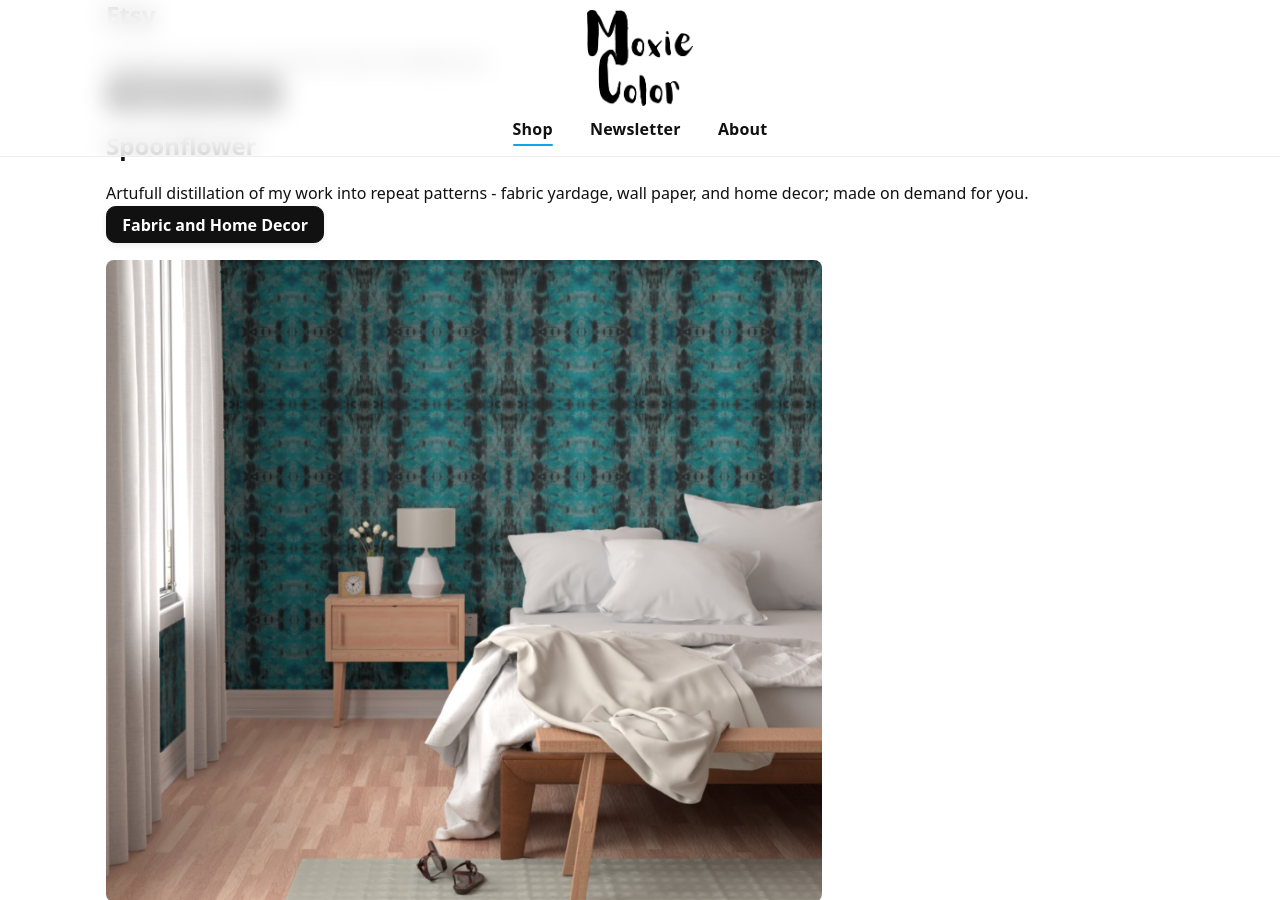
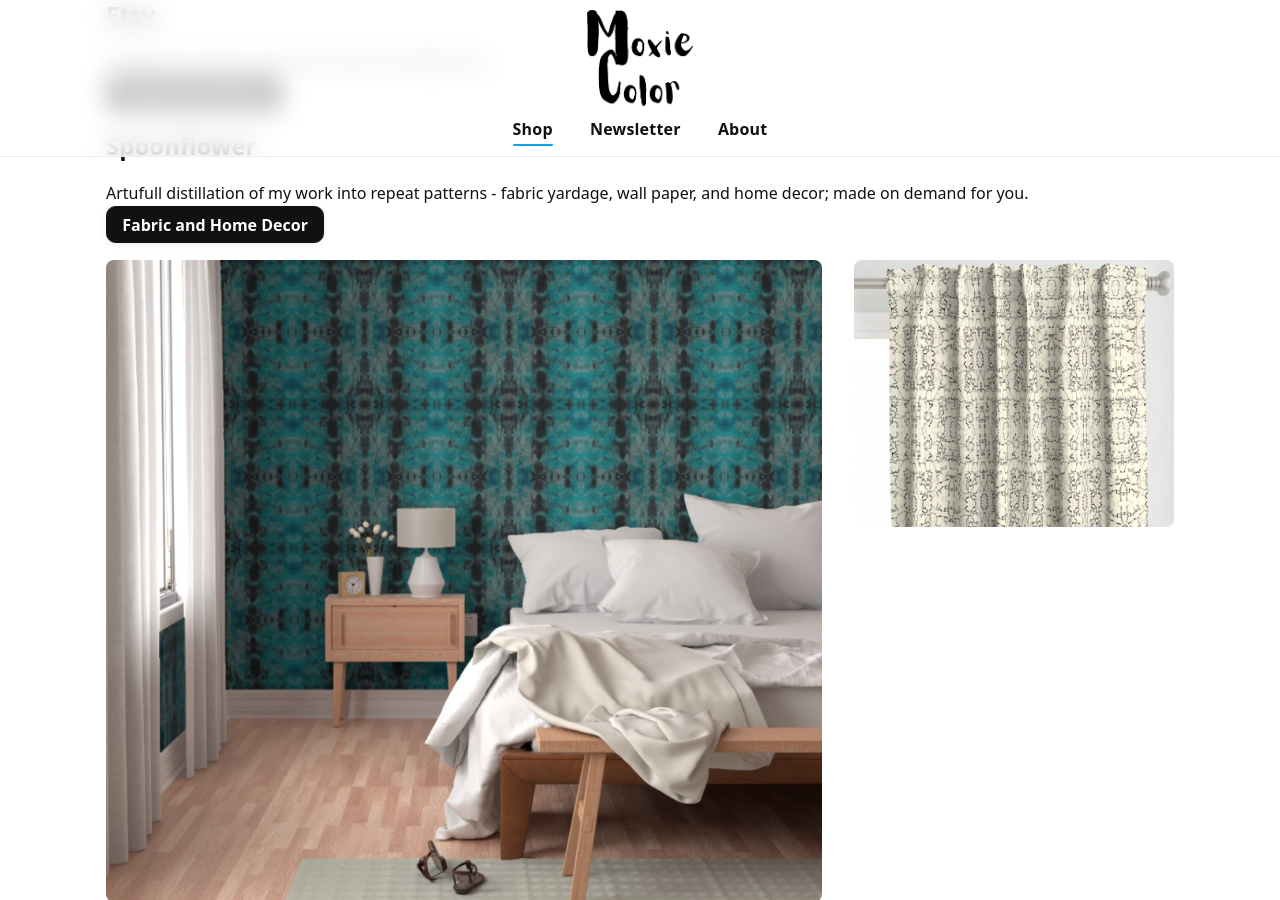
Before and after one commit to MoxieColor/moxiecolor, a Jekyll site: the page built from pages/shop.md, in a window 1280 px wide and 900 px high, scrolled down 309 px. Built offline with Jekyll 4.4.1, drawn with Linux system fonts in a browser that asks for light colours.

Commit message:
Update shop.md

```diff
--- a/pages/shop.md
+++ b/pages/shop.md
@@ -21,9 +21,13 @@
         <img src="{{ '/assets/images/stores/Spoonflower1.png') | relative_url }}"
              alt="Wallpaper"
              loading="lazy">
+    </div>
+    <div class="about-photo">
         <img src="{{ '/assets/images/stores/Spoonflower2.png') | relative_url }}"
              alt="Curtains"
              loading="lazy">
+    </div>
+    <div class="about-photo">
          <img src="{{ '/assets/images/stores/Spoonflower3.png') | relative_url }}"
              alt="Napkins"
              loading="lazy">
```
